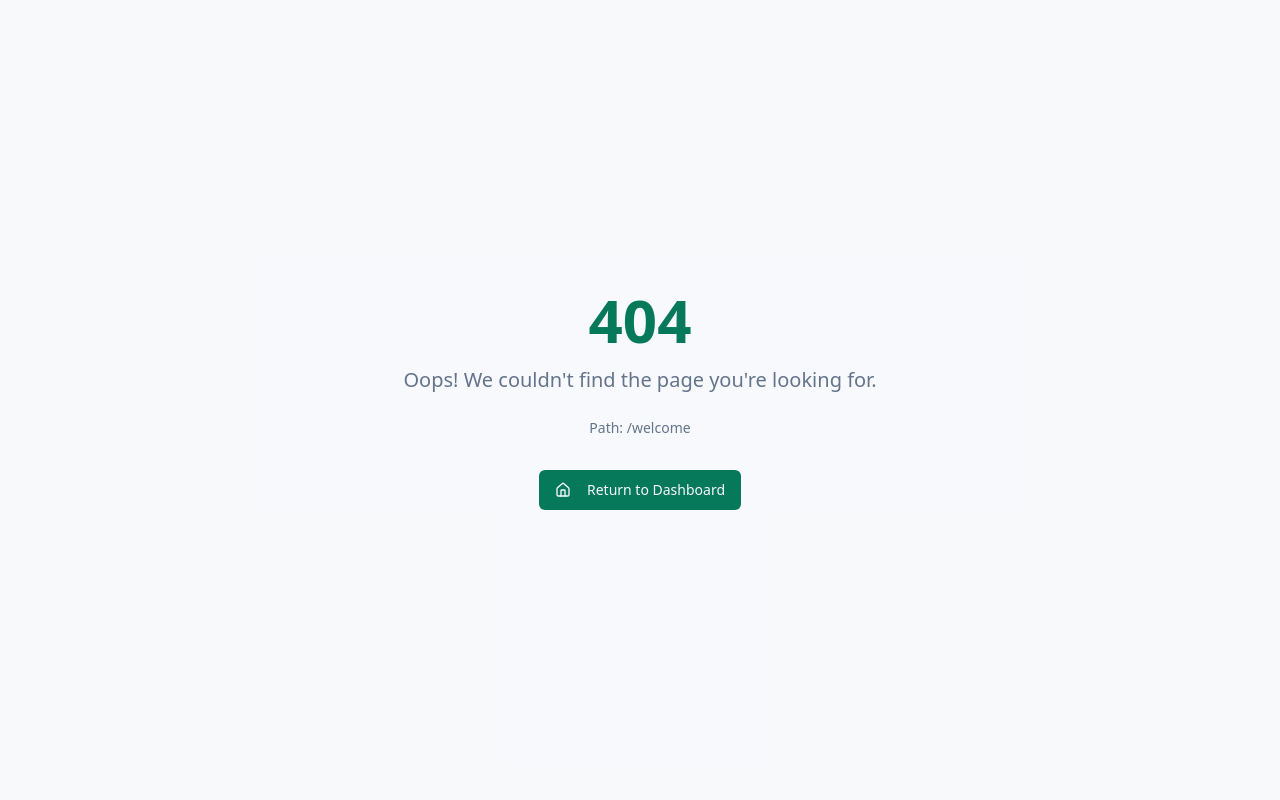
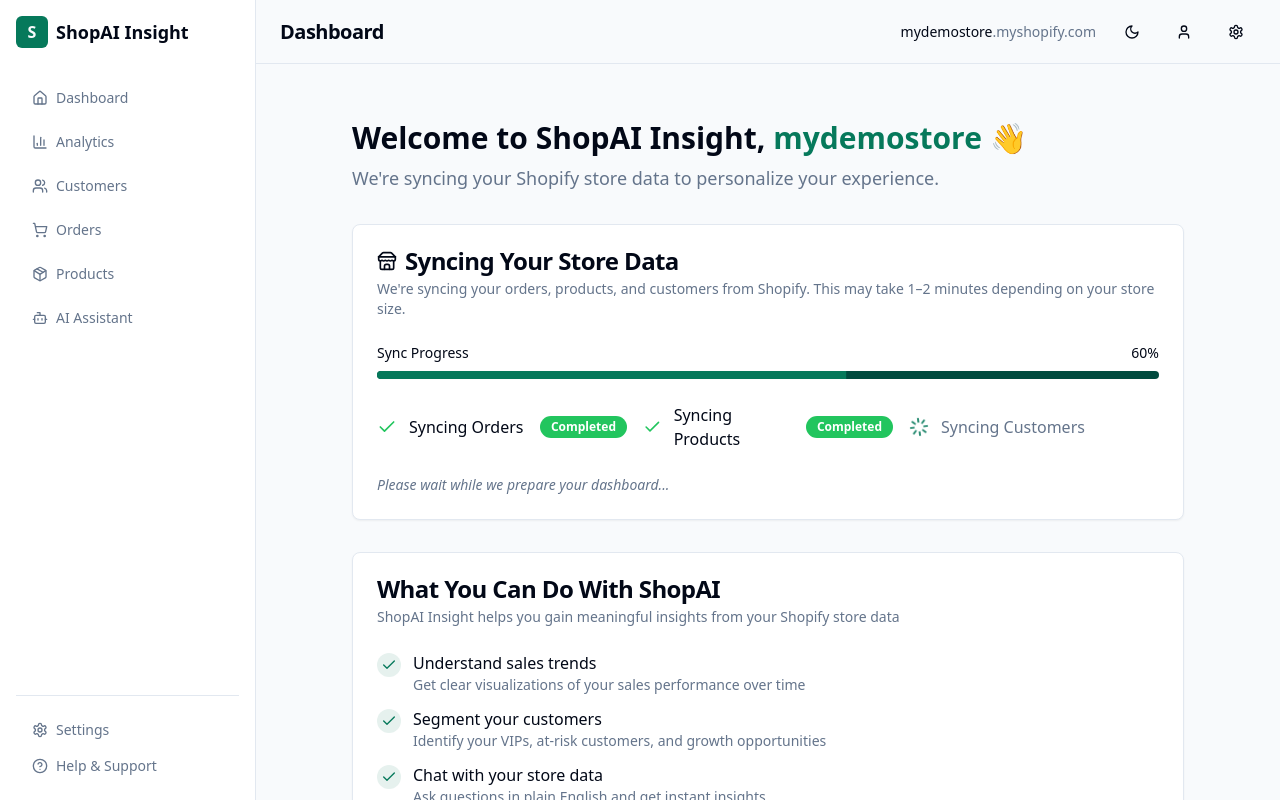
Before and after one commit to onronder/shopai-insight-chat, a React (Vite) app: page /welcome in a window 1280 px wide. Before the commit this address had no page. Built offline with nearby package versions, Linux system fonts and the light colour scheme.

Commit message:
feat: Add welcome onboarding page
Adds a new `/welcome` page for first-time app users, including sync progress, feature highlights, sample questions, and a call to action to the dashboard.

```diff
--- a/src/App.tsx
+++ b/src/App.tsx
@@ -13,6 +13,7 @@ import ProductsPage from "./pages/Products";
 import AssistantPage from "./pages/Assistant";
 import SettingsPage from "./pages/Settings";
 import HelpPage from "./pages/Help";
+import Welcome from "./pages/Welcome";
 import NotFound from "./pages/NotFound";
 
 const queryClient = new QueryClient();
@@ -24,6 +25,7 @@ const App = () => (
       <Sonner />
       <BrowserRouter>
         <Routes>
+          <Route path="/welcome" element={<AppLayout><Welcome /></AppLayout>} />
           <Route path="/" element={<AppLayout><Dashboard /></AppLayout>} />
           <Route path="/analytics" element={<AppLayout><AnalyticsPage /></AppLayout>} />
           <Route path="/customers" element={<AppLayout><CustomersPage /></AppLayout>} />
--- /dev/null
+++ b/src/pages/Welcome.tsx
@@ -0,0 +1,258 @@
+
+import React, { useState, useEffect } from "react";
+import { useNavigate } from "react-router-dom";
+import { Card, CardContent, CardDescription, CardFooter, CardHeader, CardTitle } from "@/components/ui/card";
+import { Button } from "@/components/ui/button";
+import { Progress } from "@/components/ui/progress";
+import { Badge } from "@/components/ui/badge";
+import { Loader, Check, ArrowRight, Store } from "lucide-react";
+import { Separator } from "@/components/ui/separator";
+
+// Mock store context - would come from your auth/store provider
+const storeContext = {
+  shopDomain: "mydemostore.myshopify.com",
+};
+
+const Welcome: React.FC = () => {
+  const navigate = useNavigate();
+  const [syncStatus, setSyncStatus] = useState<{
+    orders: "pending" | "syncing" | "completed";
+    products: "pending" | "syncing" | "completed";
+    customers: "pending" | "syncing" | "completed";
+  }>({
+    orders: "syncing",
+    products: "pending",
+    customers: "pending",
+  });
+
+  const [syncProgress, setSyncProgress] = useState(15);
+  const [syncComplete, setSyncComplete] = useState(false);
+
+  // Simulate sync progress
+  useEffect(() => {
+    const timer = setTimeout(() => {
+      if (syncProgress >= 100) {
+        setSyncComplete(true);
+        return;
+      }
+
+      // Update sync status based on progress
+      if (syncProgress > 15 && syncProgress < 40) {
+        setSyncStatus(prev => ({ ...prev, orders: "completed", products: "syncing" }));
+      } else if (syncProgress >= 40 && syncProgress < 90) {
+        setSyncStatus(prev => ({ ...prev, products: "completed", customers: "syncing" }));
+      } else if (syncProgress >= 90) {
+        setSyncStatus(prev => ({ ...prev, customers: "completed" }));
+      }
+
+      setSyncProgress(prev => Math.min(prev + 5, 100));
+    }, 600);
+
+    return () => clearTimeout(timer);
+  }, [syncProgress]);
+
+  const goToDashboard = () => {
+    navigate("/");
+  };
+
+  const skipAndExplore = () => {
+    navigate("/");
+  };
+
+  const sampleQuestions = [
+    "What were my top 3 products last month?",
+    "How's my revenue trending?",
+    "Which customer spent the most in the last 90 days?",
+    "What's my average order value?"
+  ];
+
+  const renderSyncStatus = (status: "pending" | "syncing" | "completed") => {
+    switch (status) {
+      case "completed":
+        return <Check className="h-5 w-5 text-green-500" />;
+      case "syncing":
+        return <Loader className="h-5 w-5 text-primary animate-spin" />;
+      case "pending":
+        return <div className="h-5 w-5 rounded-full border border-muted" />;
+    }
+  };
+
+  return (
+    <div className="container mx-auto py-8 space-y-8 max-w-4xl">
+      <div className="flex flex-col gap-2">
+        <h1 className="text-3xl font-bold flex items-center gap-2">
+          Welcome to ShopAI Insight, <span className="text-primary">{storeContext.shopDomain.split('.')[0]}</span> 👋
+        </h1>
+        <p className="text-muted-foreground text-lg">
+          We're syncing your Shopify store data to personalize your experience.
+        </p>
+      </div>
+
+      {/* Sync Progress Card */}
+      <Card>
+        <CardHeader>
+          <CardTitle className="flex items-center gap-2">
+            <Store className="h-5 w-5" />
+            Syncing Your Store Data
+          </CardTitle>
+          <CardDescription>
+            We're syncing your orders, products, and customers from Shopify.
+            This may take 1–2 minutes depending on your store size.
+          </CardDescription>
+        </CardHeader>
+        <CardContent className="space-y-6">
+          <div>
+            <div className="flex justify-between mb-2">
+              <span className="text-sm font-medium">Sync Progress</span>
+              <span className="text-sm font-medium">{syncProgress}%</span>
+            </div>
+            <Progress value={syncProgress} className="h-2" />
+          </div>
+
+          <div className="grid grid-cols-1 md:grid-cols-3 gap-4">
+            <div className="flex items-center gap-3">
+              {renderSyncStatus(syncStatus.orders)}
+              <span className={syncStatus.orders === "completed" ? "text-foreground" : "text-muted-foreground"}>
+                Syncing Orders
+              </span>
+              {syncStatus.orders === "completed" && (
+                <Badge variant="success" className="ml-auto">Completed</Badge>
+              )}
+            </div>
+
+            <div className="flex items-center gap-3">
+              {renderSyncStatus(syncStatus.products)}
+              <span className={syncStatus.products === "completed" ? "text-foreground" : "text-muted-foreground"}>
+                Syncing Products
+              </span>
+              {syncStatus.products === "completed" && (
+                <Badge variant="success" className="ml-auto">Completed</Badge>
+              )}
+            </div>
+
+            <div className="flex items-center gap-3">
+              {renderSyncStatus(syncStatus.customers)}
+              <span className={syncStatus.customers === "completed" ? "text-foreground" : "text-muted-foreground"}>
+                Syncing Customers
+              </span>
+              {syncStatus.customers === "completed" && (
+                <Badge variant="success" className="ml-auto">Completed</Badge>
+              )}
+            </div>
+          </div>
+
+          <div className="text-sm text-muted-foreground italic">
+            {syncComplete
+              ? "All data has been synced. You're ready to explore!"
+              : "Please wait while we prepare your dashboard..."}
+          </div>
+        </CardContent>
+      </Card>
+
+      {/* What You Can Do Card */}
+      <Card>
+        <CardHeader>
+          <CardTitle>What You Can Do With ShopAI</CardTitle>
+          <CardDescription>
+            ShopAI Insight helps you gain meaningful insights from your Shopify store data
+          </CardDescription>
+        </CardHeader>
+        <CardContent>
+          <ul className="space-y-3">
+            <li className="flex items-start gap-3">
+              <div className="bg-primary/10 text-primary rounded-full p-1 mt-0.5">
+                <Check className="h-4 w-4" />
+              </div>
+              <div>
+                <p className="font-medium">Understand sales trends</p>
+                <p className="text-sm text-muted-foreground">
+                  Get clear visualizations of your sales performance over time
+                </p>
+              </div>
+            </li>
+            <li className="flex items-start gap-3">
+              <div className="bg-primary/10 text-primary rounded-full p-1 mt-0.5">
+                <Check className="h-4 w-4" />
+              </div>
+              <div>
+                <p className="font-medium">Segment your customers</p>
+                <p className="text-sm text-muted-foreground">
+                  Identify your VIPs, at-risk customers, and growth opportunities
+                </p>
+              </div>
+            </li>
+            <li className="flex items-start gap-3">
+              <div className="bg-primary/10 text-primary rounded-full p-1 mt-0.5">
+                <Check className="h-4 w-4" />
+              </div>
+              <div>
+                <p className="font-medium">Chat with your store data</p>
+                <p className="text-sm text-muted-foreground">
+                  Ask questions in plain English and get instant insights
+                </p>
+              </div>
+            </li>
+            <li className="flex items-start gap-3">
+              <div className="bg-primary/10 text-primary rounded-full p-1 mt-0.5">
+                <Check className="h-4 w-4" />
+              </div>
+              <div>
+                <p className="font-medium">Visualize performance with clean dashboards</p>
+                <p className="text-sm text-muted-foreground">
+                  At-a-glance metrics and KPIs to track your business growth
+                </p>
+              </div>
+            </li>
+          </ul>
+        </CardContent>
+      </Card>
+
+      {/* Sample Questions Card */}
+      <Card>
+        <CardHeader>
+          <CardTitle>Try asking the AI...</CardTitle>
+          <CardDescription>
+            Once setup is complete, you can ask ShopAI questions about your store
+          </CardDescription>
+        </CardHeader>
+        <CardContent>
+          <div className="grid grid-cols-1 md:grid-cols-2 gap-3">
+            {sampleQuestions.map((question, index) => (
+              <Button
+                key={index}
+                variant="outline"
+                className="justify-start h-auto py-3 px-4"
+              >
+                {question}
+              </Button>
+            ))}
+          </div>
+        </CardContent>
+      </Card>
+
+      <Separator className="my-6" />
+
+      {/* CTA Buttons */}
+      <div className="flex flex-col sm:flex-row gap-4 justify-between">
+        <Button
+          variant="outline"
+          onClick={skipAndExplore}
+          className="order-2 sm:order-1"
+        >
+          Skip and explore
+        </Button>
+
+        <Button
+          onClick={goToDashboard}
+          disabled={!syncComplete}
+          className="order-1 sm:order-2 gap-2"
+        >
+          Go to Dashboard
+          <ArrowRight className="h-4 w-4" />
+        </Button>
+      </div>
+    </div>
+  );
+};
+
+export default Welcome;
```
